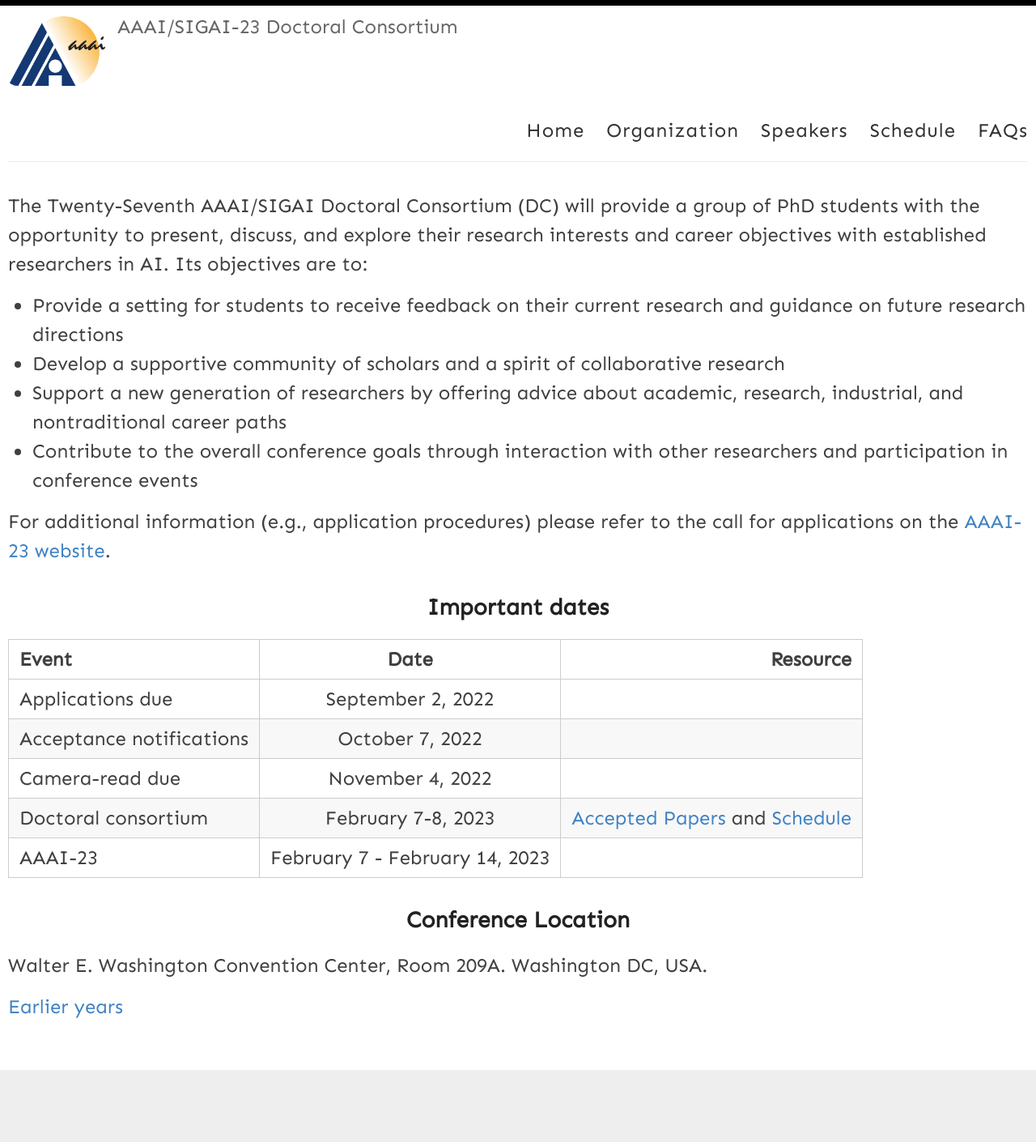
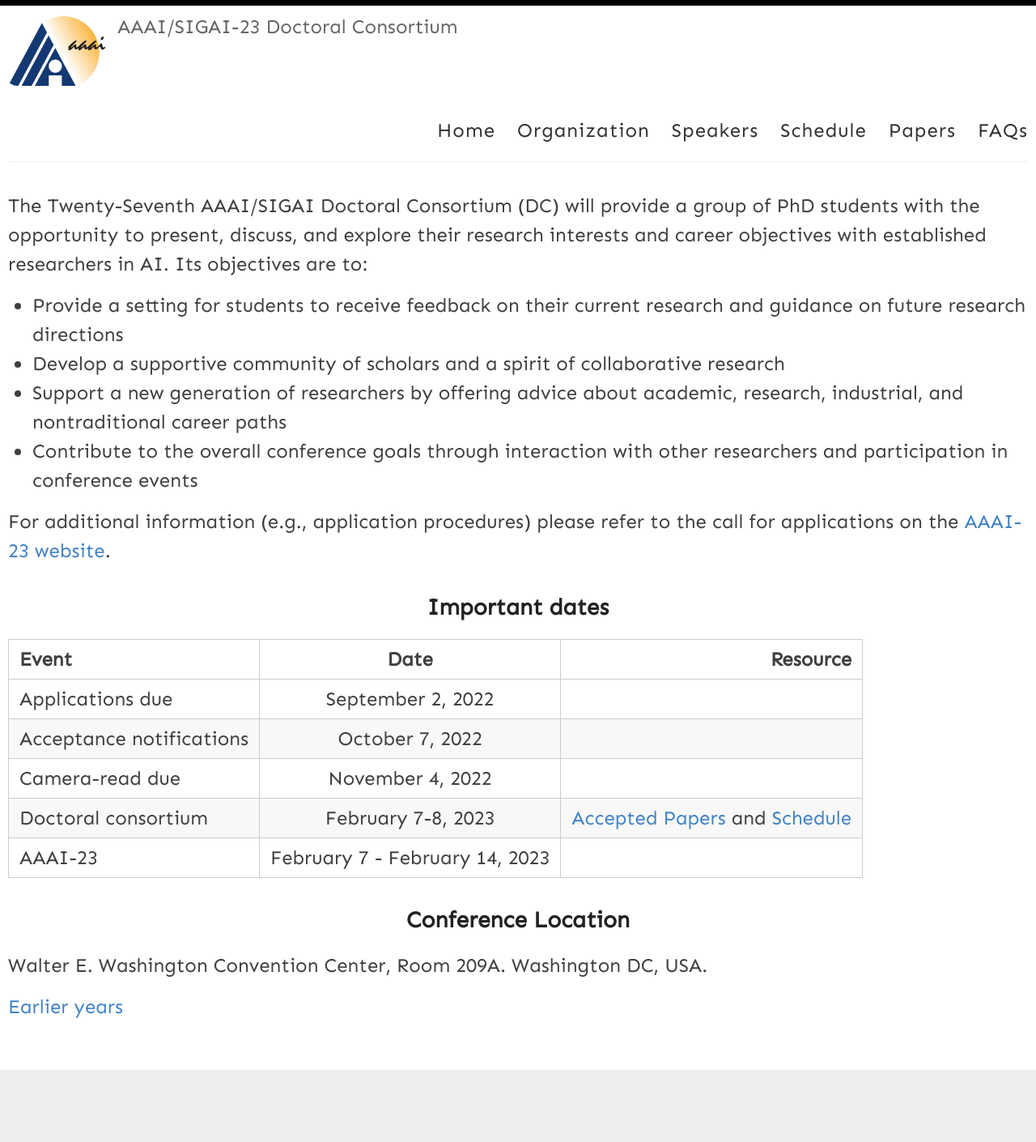
Before and after one commit to yue-ning/dc2025, a Jekyll site: the page built from index.md, in a window 1280 px wide. Shown: the whole page at 81% size. Built offline with Jekyll 4.4.1, drawn with Linux system fonts in a browser that asks for light colours.

Commit message:
update papers

```diff
--- a/_layouts/default.html
+++ b/_layouts/default.html
@@ -35,6 +35,7 @@
               <a href="{{ site.baseurl }}/organization">Organization</a>
               <a href="{{ site.baseurl }}/speakers">Speakers</a>
               <a href="{{ site.baseurl }}/schedule">Schedule</a>
+              <a href="{{ site.baseurl }}/papers">Papers</a>
               <a href="{{ site.baseurl }}/faq/">FAQs</a>
             </nav>
           </header>
--- a/_layouts/panelist.html
+++ b/_layouts/panelist.html
@@ -5,7 +5,7 @@ layout: default
     <div class="row">
         <div class="column">
             <p class="aligncenter">
-             <img src="/dc2021{{ page.image }}" alt="{{ page.image }}" style="max-height:300px;">
+             <img src="/dc2023/{{ page.image }}" alt="{{ page.image }}" style="max-height:300px;">
             </p>
         </div>
         <div class="column">
```
Also changed, not shown: 1 other file.
